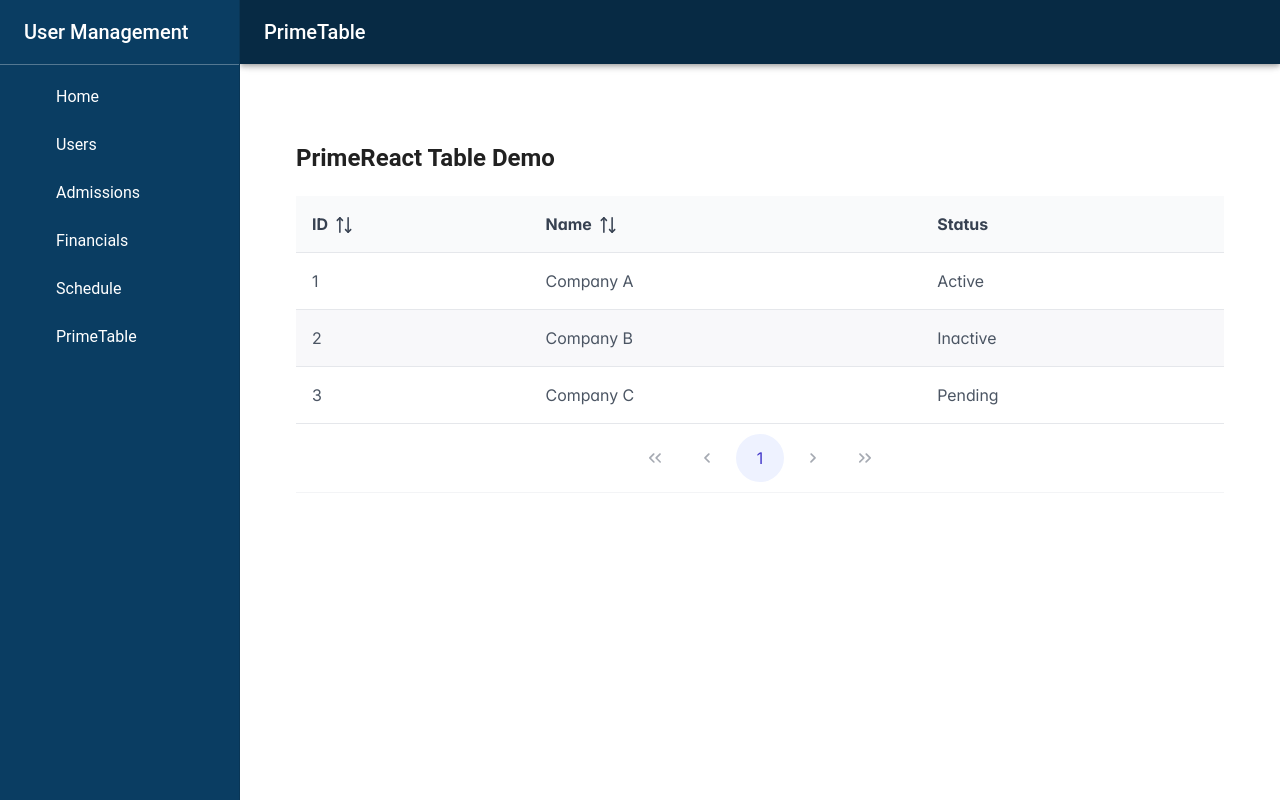
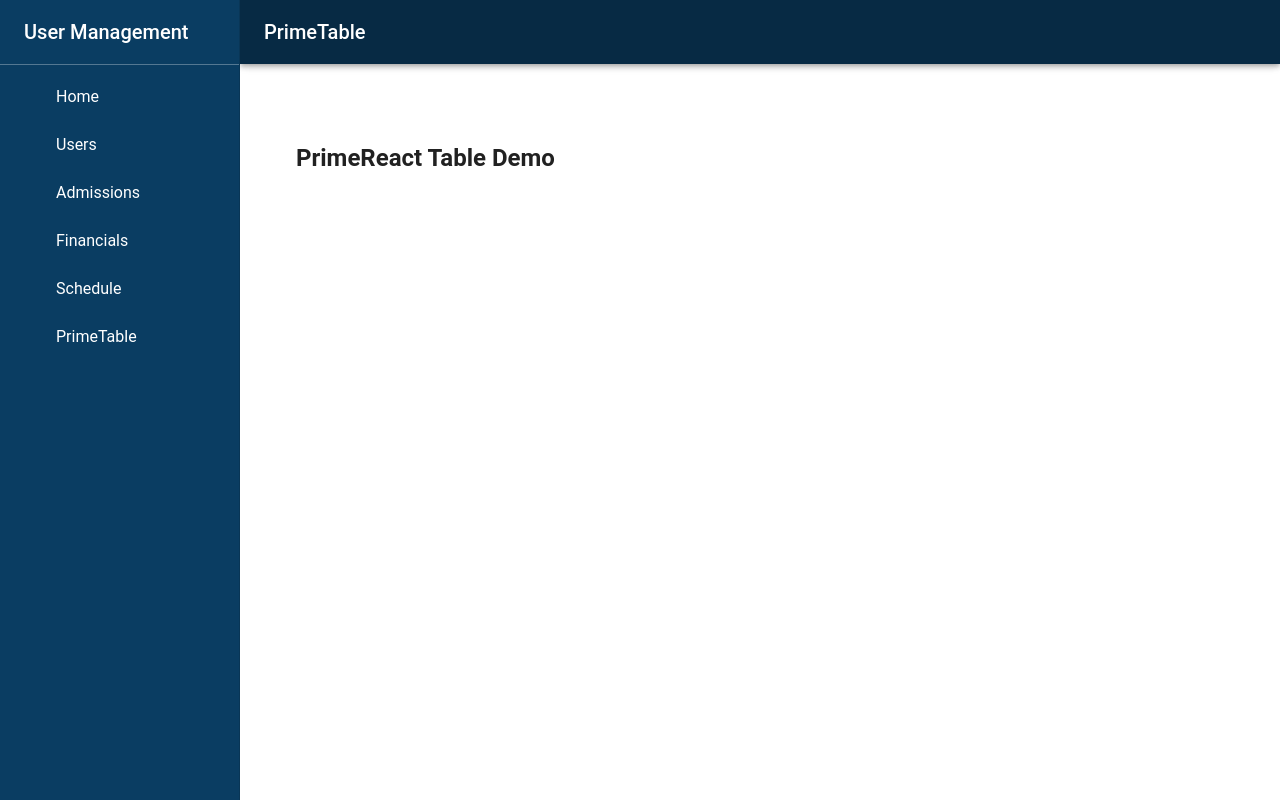
Before and after one commit to Yashvi1/dashboard, a React (Create React App) app: page /primeTable in a window 1280 px wide. Built offline with nearby package versions, Linux system fonts and the light colour scheme; some icons are missing.

Commit message:
Prime Table Content Modification

```diff
--- a/src/pages/PrimeTable.jsx
+++ b/src/pages/PrimeTable.jsx
@@ -19,16 +19,7 @@
     <div style={{ padding: "2rem" }}>
       <h2>PrimeReact Table Demo</h2>
 
-      <DataTable
-        value={data}
-        paginator
-        rows={5}
-        stripedRows
-      >
-        <Column field="id" header="ID" sortable />
-        <Column field="name" header="Name" sortable />
-        <Column field="status" header="Status" />
-      </DataTable>
+
     </div>
   );
 }
```
